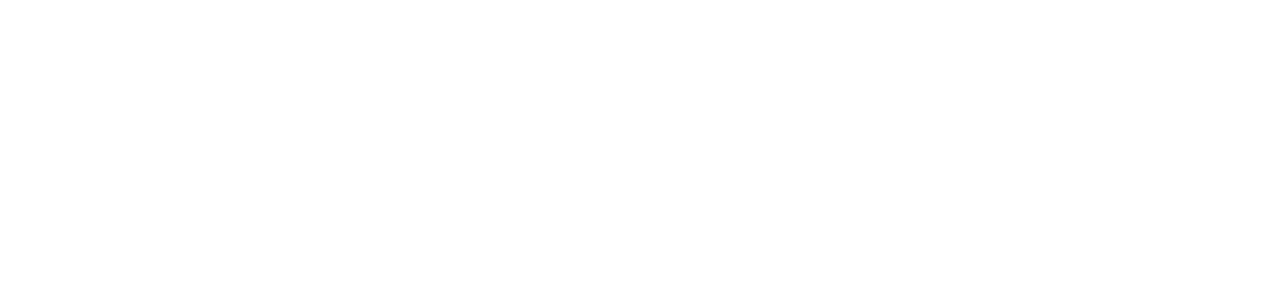
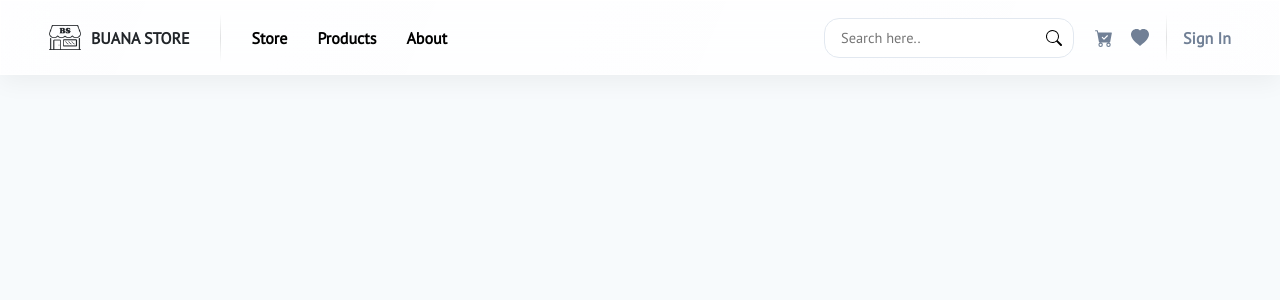
Before and after one commit to bhaktibuana/buana-store-project, a React (Create React App) app in the folder client/: page / in a window 1280 px wide. Before the commit this address had no page. Shown: the top 300 px of the page. Built offline with nearby package versions, Linux system fonts and the light colour scheme.

Commit message:
create new navbar

```diff
--- a/client/src/App.js
+++ b/client/src/App.js
@@ -4,12 +4,14 @@ import "./App.css";
 import Store from "./pages/Store/Store";
 import { apiURL } from "./api/apiURL";
 import About from "./pages/About/About";
+import Homepage from "./pages/Homepage/Homepage";
 
 function App() {
   return (
     <>
       <Router>
         <Routes>
+          <Route path="/" element={<Homepage />} exact />
           <Route path="/store" element={<Store apiURL={apiURL} />} exact />
           <Route path="/about" element={<About />} exact />
         </Routes>
--- a/client/src/api/apiURL.js
+++ b/client/src/api/apiURL.js
@@ -1,5 +1,5 @@
-// const apiBaseUrl = "http://localhost:3001";
-const apiBaseUrl = "http://192.168.1.13:3001";
+const apiBaseUrl = "http://localhost:3001";
+// const apiBaseUrl = "http://192.168.1.13:3001";
 
 export const apiURL = {
   apiGetAllProductsItem: `${apiBaseUrl}/products/get`,
--- /dev/null
+++ b/client/src/components/NavbarBs/NavbarBs.css
@@ -0,0 +1,301 @@
+nav.navbar {
+  background: linear-gradient(
+    112.83deg,
+    rgba(255, 255, 255, 0.82) 0%,
+    rgba(255, 255, 255, 0.8) 110.84%
+  );
+  display: flex;
+  position: fixed;
+  width: 100vw;
+  min-height: 75px;
+  margin-inline: auto;
+  margin-bottom: 8px;
+  padding-bottom: 8px;
+  box-shadow: rgb(0 0 0 / 5%) 0px 7px 23px;
+  border: solid 1.5px #fff;
+  filter: none;
+  backdrop-filter: blur(21px);
+  transition: all 0.2s linear 0s;
+  z-index: 2;
+}
+
+.navbar-bs-content {
+  display: flex;
+  flex-direction: column;
+  width: 100%;
+  min-height: 48px;
+}
+
+.navbar-title-container {
+  display: flex;
+  flex-direction: row;
+  justify-content: space-between;
+}
+
+.navbar-title {
+  display: flex;
+  flex-direction: row;
+  justify-content: center;
+  margin-left: 20px;
+}
+
+.navbar-title a {
+  display: flex;
+  margin-right: 30px;
+  cursor: pointer;
+  text-decoration: none;
+  align-items: center;
+  justify-content: center;
+  color: inherit;
+  line-height: 100%;
+  font-weight: bold;
+}
+
+.navbar-title a:hover {
+  color: inherit;
+}
+
+.navbar-logo {
+  margin-right: 10px;
+  width: 32px;
+  height: 32px;
+  display: flex;
+  align-items: center;
+  justify-content: center;
+}
+
+.navbar-logo img {
+  width: 32px;
+  height: auto;
+}
+
+.navbar-title a p {
+  font-size: 1rem;
+  margin: 0;
+}
+
+.navbar-title-line {
+  display: flex;
+  height: 48px;
+  width: 1px;
+  margin-right: 16px;
+  background: linear-gradient(
+    180deg,
+    rgba(224, 225, 226, 0) 0%,
+    rgb(224, 225, 226) 49.52%,
+    rgba(224, 225, 226, 0) 100%
+  );
+}
+
+.navbar-title-line#title-line {
+  display: none;
+}
+
+.navbar-bs-items {
+  display: flex;
+  justify-content: space-between;
+  align-items: center;
+  margin-left: 10px;
+  height: 100%;
+  width: auto;
+}
+
+.navbar-bs-item-left {
+  display: none;
+  justify-content: center;
+  align-items: center;
+  width: auto;
+  height: auto;
+}
+
+.navbar-bs-item-left button {
+  background: transparent;
+  border: none;
+  outline: none;
+  height: 48px;
+  padding: 10px;
+  margin-inline: 5px;
+  font-weight: bold;
+  text-decoration: none;
+  box-shadow: none;
+  border-radius: 10px;
+  transition: all 0.2s linear 0s;
+}
+
+.navbar-bs-item-left button:hover {
+  background: #fff;
+  box-shadow: rgb(0 0 0 / 4%) 0px 7px 11px;
+  color: #0275d8;
+}
+
+.navbar-search {
+  background: #fff;
+  display: flex;
+  position: relative;
+  justify-content: flex-end;
+  cursor: pointer;
+  border-radius: 15px;
+  width: 100%;
+  margin-inline-start: auto;
+}
+
+.navbar-search input {
+  background: inherit;
+  width: 100%;
+  outline: none;
+  position: relative;
+  appearance: none;
+  font-size: 0.9rem;
+  padding-inline-start: 1rem;
+  padding-inline-end: 2.5rem;
+  padding-top: 11px;
+  padding-bottom: 11px;
+  height: 2.5rem;
+  border-color: #e2e8f0;
+  border-radius: inherit;
+  border-width: 1px;
+  border-image: initial;
+  border-style: solid;
+  color: #1f2733;
+}
+
+.navbar-search-icon {
+  display: flex;
+  width: 2.5rem;
+  height: 2.5rem;
+  font-size: 1rem;
+  align-items: center;
+  justify-content: center;
+  position: absolute;
+  z-index: 2;
+}
+
+.navbar-search-icon button {
+  background: inherit;
+  display: inline-flex;
+  align-items: center;
+  justify-content: center;
+  appearance: none;
+  user-select: none;
+  border: none;
+  border-radius: inherit;
+  outline: none;
+  position: relative;
+  white-space: nowrap;
+  vertical-align: middle;
+  width: auto;
+  height: 2.5rem;
+  min-width: 2.5rem;
+  line-height: 1.2;
+  font-weight: bold;
+  font-size: 1rem;
+  padding-inline-start: 1rem;
+  padding-inline-end: 1rem;
+  padding: 0px;
+  cursor: pointer;
+  transition: all 0.2s linear 0s;
+  color: initial;
+}
+
+.navbar-search-icon button:hover {
+  color: #0275d8;
+}
+
+.navbar-bs-item-right {
+  display: flex;
+  justify-content: center;
+  align-items: center;
+  width: auto;
+  height: auto;
+}
+
+.navbar-bs-item-right#large-display {
+  display: none;
+}
+
+.navbar-bs-item-right button.icon {
+  background: transparent;
+  display: flex;
+  width: 20px;
+  height: 20px;
+  align-items: center;
+  justify-content: center;
+  margin-right: 16px;
+  color: #718096;
+  appearance: none;
+  user-select: none;
+  border: none;
+  outline: none;
+  transition: all 0.2s linear 0s;
+}
+
+.navbar-bs-item-right button.icon:hover {
+  color: #0275d8;
+}
+
+.navbar-bs-item-right button.icon#wishlist:hover {
+  color: #dc3545;
+}
+
+.navbar-bs-item-right button.text {
+  background: transparent;
+  display: flex;
+  width: 48px;
+  height: 20px;
+  align-items: center;
+  justify-content: center;
+  color: #718096;
+  appearance: none;
+  user-select: none;
+  border: none;
+  outline: none;
+  transition: all 0.2s linear 0s;
+  font-weight: bold;
+}
+
+.navbar-bs-item-right button.text:hover {
+  color: #0275d8;
+}
+
+@media screen and (min-width: 768px) {
+  .navbar-bs-content {
+    flex-direction: row;
+    align-items: center;
+    padding-inline: 36px;
+  }
+
+  .navbar-title-container {
+    justify-content: center;
+  }
+
+  .navbar-title {
+    margin-left: 0px;
+  }
+
+  .navbar-search {
+    width: 250px;
+    margin-inline-end: 20px;
+  }
+
+  .navbar-bs-item-right#small-display {
+    display: none;
+  }
+
+  .navbar-bs-item-right#large-display {
+    display: flex;
+  }
+}
+
+@media screen and (min-width: 1100px) {
+  .navbar-bs-item-right button.icon#list-icon {
+    display: none;
+  }
+
+  .navbar-title-line#title-line {
+    display: flex;
+  }
+
+  .navbar-bs-item-left {
+    display: flex;
+  }
+}
--- /dev/null
+++ b/client/src/components/NavbarBs/NavbarBs.js
@@ -0,0 +1,105 @@
+import React from "react";
+import "./NavbarBs.css";
+import {
+  BsSearch,
+  BsCartCheckFill,
+  BsFillHeartFill,
+  BsList,
+  BsFillPersonFill,
+} from "react-icons/bs";
+
+const NavbarBs = () => {
+  return (
+    <>
+      <nav class="navbar navbar-expand-lg navbar-light">
+        <div class="container-fluid">
+          <div className="navbar-bs-content">
+            <div className="navbar-title-container">
+              <div className="navbar-title">
+                <a href="/">
+                  <div className="navbar-logo">
+                    <img
+                      src={require("../../img/img-logo-1.png")}
+                      alt="navbar-logo"
+                    />
+                  </div>
+
+                  <p>BUANA STORE</p>
+                </a>
+
+                <div id="title-line" className="navbar-title-line"></div>
+              </div>
+
+              <div id="small-display" className="navbar-bs-item-right">
+                <button className="icon">
+                  <BsCartCheckFill size={18} />
+                </button>
+
+                <button id="wishlist" className="icon">
+                  <BsFillHeartFill size={18} />
+                </button>
+
+                <button id="list-icon" className="icon">
+                  <BsList size={18} />
+                </button>
+
+                <div className="navbar-title-line"></div>
+
+                {/* <button className="icon">
+                  <BsFillPersonFill size={18} />
+                </button> */}
+
+                <button className="text">Sign In</button>
+              </div>
+            </div>
+
+            {/* <div className="navbar-bs-items">
+
+              <p>asd</p>
+            </div> */}
+
+            <div className="navbar-bs-item-left">
+              <button>Store</button>
+              <button>Products</button>
+              <button>About</button>
+            </div>
+
+            <div className="navbar-search">
+              <input type="text" placeholder="Search here.." />
+
+              <div className="navbar-search-icon">
+                <button>
+                  <BsSearch />
+                </button>
+              </div>
+            </div>
+
+            <div id="large-display" className="navbar-bs-item-right">
+              <button className="icon">
+                <BsCartCheckFill size={18} />
+              </button>
+
+              <button id="wishlist" className="icon">
+                <BsFillHeartFill size={18} />
+              </button>
+
+              <button id="list-icon" className="icon">
+                <BsList size={18} />
+              </button>
+
+              <div className="navbar-title-line"></div>
+
+              {/* <button className="icon">
+                <BsFillPersonFill size={18} />
+              </button> */}
+
+              <button className="text">Sign In</button>
+            </div>
+          </div>
+        </div>
+      </nav>
+    </>
+  );
+};
+
+export default NavbarBs;
--- /dev/null
+++ b/client/src/pages/Homepage/Homepage.css
@@ -0,0 +1,9 @@
+.homepage-container {
+  background: #f7fafc;
+  display: flex;
+  flex-direction: column;
+  align-items: center;
+  position: relative;
+  min-height: 100vh;
+  width: 100%;
+}
--- /dev/null
+++ b/client/src/pages/Homepage/Homepage.js
@@ -0,0 +1,15 @@
+import React from "react";
+import NavbarBs from "../../components/NavbarBs/NavbarBs";
+import "./Homepage.css";
+
+const Homepage = () => {
+  return (
+    <>
+      <div className="homepage-container">
+        <NavbarBs />
+      </div>
+    </>
+  );
+};
+
+export default Homepage;
```
Also changed, not shown: client/src/components/HomepageContent/HomepageContent.css (added), client/src/components/HomepageContent/HomepageContent.js (added).
